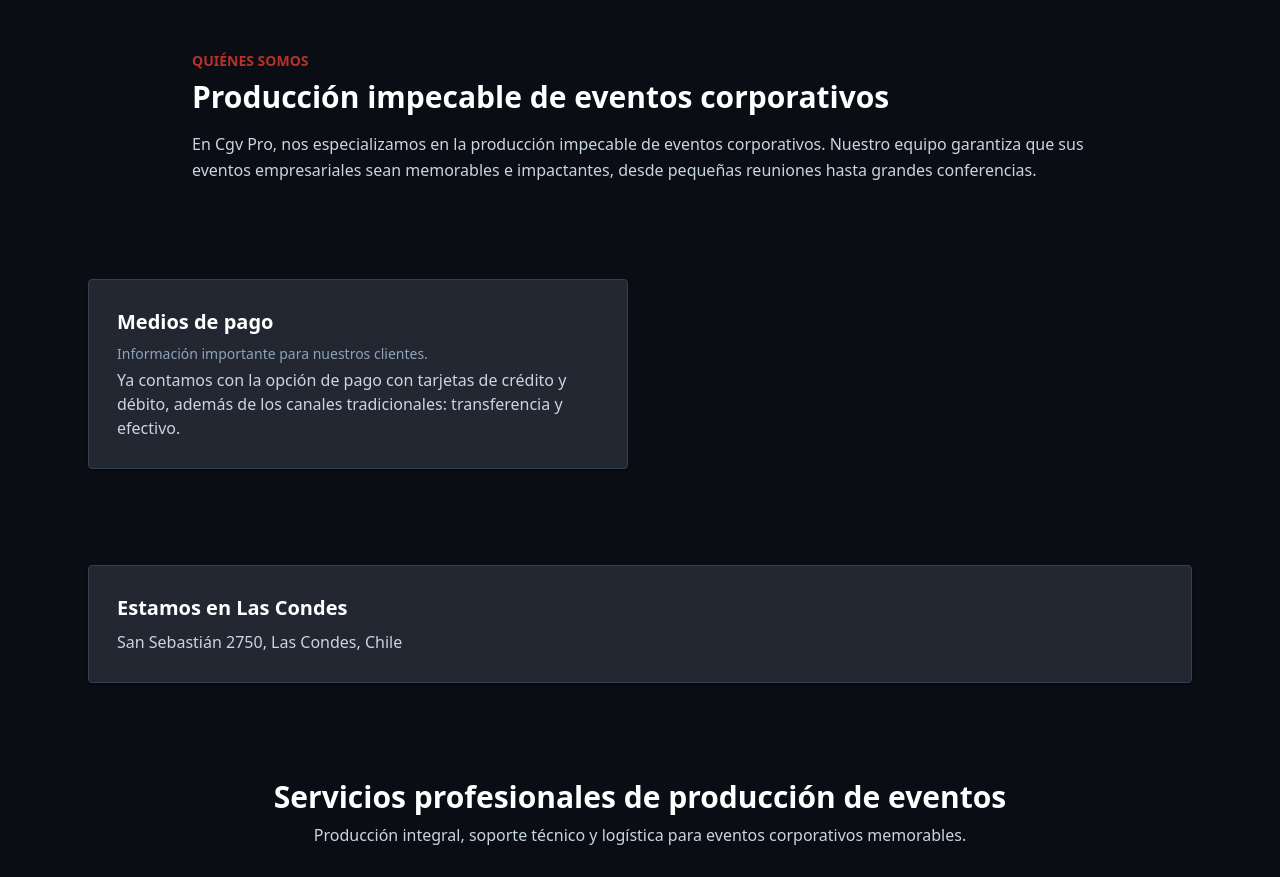
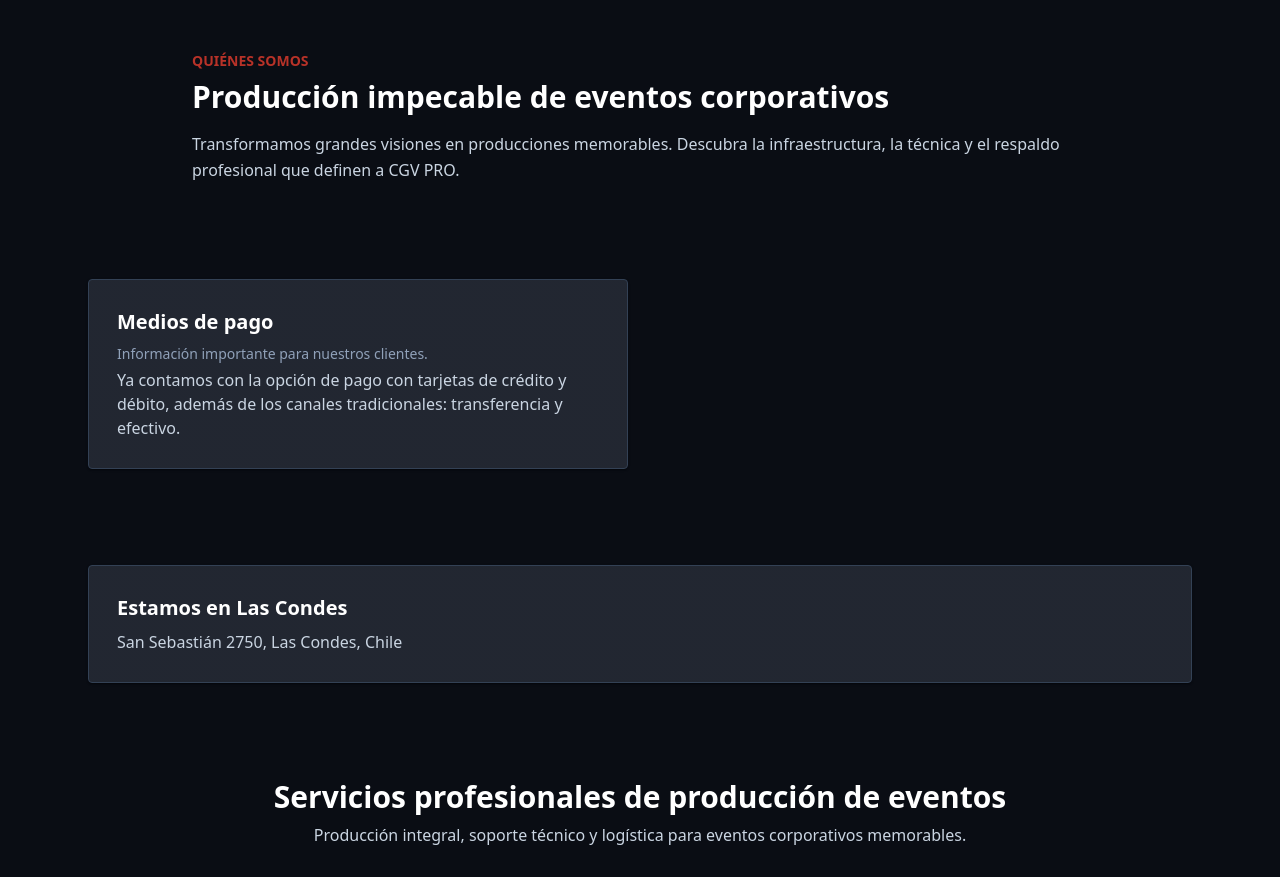
Before and after one commit to wsk4/CGV-pro, a React (Vite) app: page / in a window 1280 px wide. Shown: the part 960-1837 px from the top of the page. Built offline with nearby package versions, Linux system fonts and the light colour scheme.

Commit message:
Update blocks.js

```diff
--- a/src/data/blocks.js
+++ b/src/data/blocks.js
@@ -11,7 +11,7 @@
 export const aboutContent = {
   eyebrow: "Quiénes somos",
   title: "Producción impecable de eventos corporativos",
-  body: "En Cgv Pro, nos especializamos en la producción impecable de eventos corporativos. Nuestro equipo garantiza que sus eventos empresariales sean memorables e impactantes, desde pequeñas reuniones hasta grandes conferencias.",
+  body: "  Transformamos grandes visiones en producciones memorables. Descubra la infraestructura, la técnica y el respaldo profesional que definen a CGV PRO.",
 };
 
 export const paymentsContent = {
```
